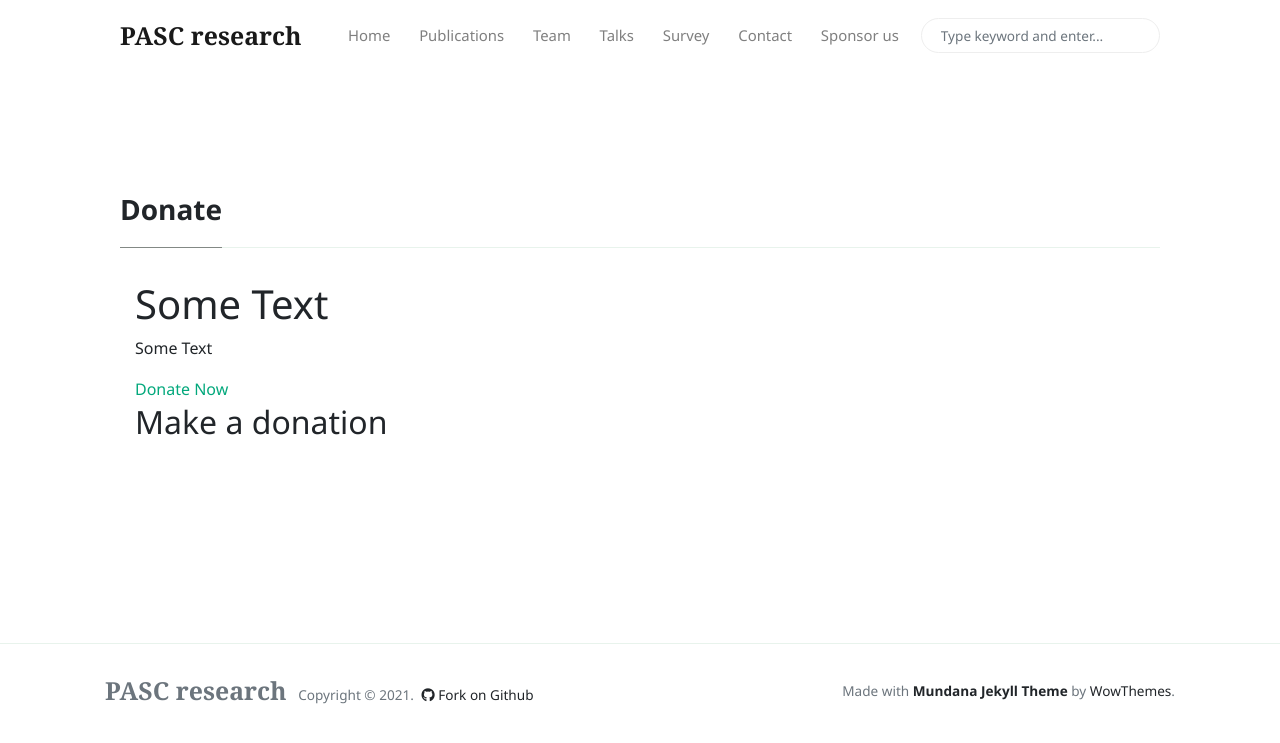
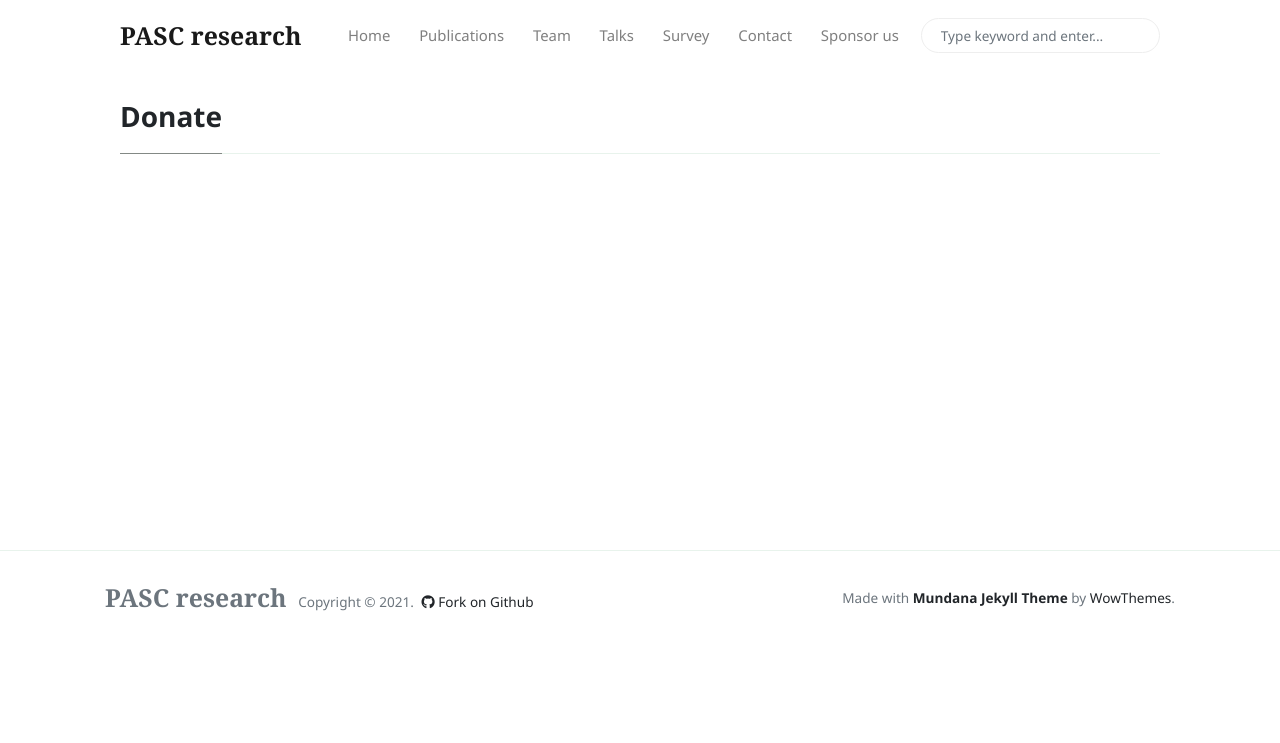
Before and after one commit to pasc-research/pasc-research.github.io, a Jekyll site: the page built from _pages/donate.md, in a window 1280 px wide. Shown: the top 743 px of the page. Built offline with Jekyll 4.4.1, drawn with Linux system fonts in a browser that asks for light colours; nearby versions of some CDN libraries.

Commit message:
fix rendering

```diff
--- a/_pages/donate.md
+++ b/_pages/donate.md
@@ -2,110 +2,3 @@
 title: "Donate"
 permalink: "/donate.html"
 ---
-
-
-<header>
-	<div class="container">
-		<div class="column">
-			<div>
-				<h1 class="editable">Some Text</h1>
-				<p class="editable">Some Text</p>
-				<div class="button">
-					<a href="#donate">Donate Now</a>
-				</div>
-			</div>
-		</div>
-		<!-- <div class="column">
-			<img src="{{ site.baseurl }}/assets/images/1.png" alt="Sheep">
-		</div> -->
-	</div>
-</header>
-
-<!-- <div class="container">
-	<h2 class="editable" style="text-align: center;">Some Text</h2>
-
-	<ul class="thirds">
-		<li>
-			<div class="image">{% include icons/site.html icon="population" %}</div>
-			<h3 class="editable">Some Text</h3>
-			<p class="editable">Some Text </p>
-		</li>
-
-		<li>
-			<div class="image">{% include icons/site.html icon="economy" %}</div>
-			<h3 class="editable">Some Text</h3>
-			<p class="editable">Some Text</p>
-		</li>
-
-		<li>
-			<div class="image">{% include icons/site.html icon="conditions" %}</div>
-			<h3 class="editable">Some Text</h3>
-			<p class="editable">Some Text</p>
-		</li>
-	</ul>
-</div> -->
-
-<!-- <div class="container">
-	<div class="columns">
-		<div>
-			<img src="{{ site.baseurl }}/images/sheep2.jpg" alt="Sheep">
-		</div>
-		<div>
-			<h2 class="editable">Our Mission</h2>
-
-			<p class="editable">Some Text</p>
-		</div>
-	</div>
-</div>
-
-<div class="container">
-	<hr>
-	<blockquote>
-		<p class="quote editable">The ultimate measure of a sheep is not where he stands in moments of comfort and convenience, but where he stands at times of challenge and controversy.</p>
-		<div class="attribute">
-			<p class="meta">
-				<span class="image"><img class="editable" src="{{ site.baseurl }}/images/wooly.jpg" alt="Wooly"></span>
-				<span class="author editable"><strong>Wooly McBaa</strong></span>
-			</p>
-		</div>
-	</blockquote>
-</div> -->
-
-<!-- <div class="darker">
-	<div class="container">
-		<h2 class="editable">Join us</h2>
-		<p class="editable" style="text-align: center;">Sign up to hear the latest news and progress </p>
-		<form action="{{ site.newsletter_action }}" method="post">
-			<input type="text" name="EMAIL" placeholder="Email">
-			<input type="submit" value="Sign up"/>
-		</form>
-	</div>
-</div> -->
-
-<div class="container" id="donate">
-	<h2 class="editable">Make a donation</h2>
-	<div class="donate">
-		{{ site.donation_embed }}
-	</div>
-</div>
-
-<!-- <div class="darker">
-	<div class="container">
-		<h2 class="editable">Updates</h2>
-		<p class="editor-link"><a href="cloudcannon:collections/_posts" class="btn"><strong>&#9998;</strong> Add Update</a></p>
-		<div class="posts">
-			{% for post in site.posts %}
-				<div class="post">
-					<div class="image" style="background-image: url({{ post.featured_image}})"></div>
-					<div class="post-content">
-						<p class="date">{{ post.date | date: '%B %d, %Y' }}</p>
-						<h3>{{ post.title }}</h3>
-
-						{{ post.content }}
-						<p class="editor-link"><a href="cloudcannon:collections/{{ post.path }}" class="btn"><strong>&#9998;</strong> Edit Update</a></p>
-					</div>
-				</div>
-			{% endfor %}
-		</div>
-	</div>
-</div> -->
```
